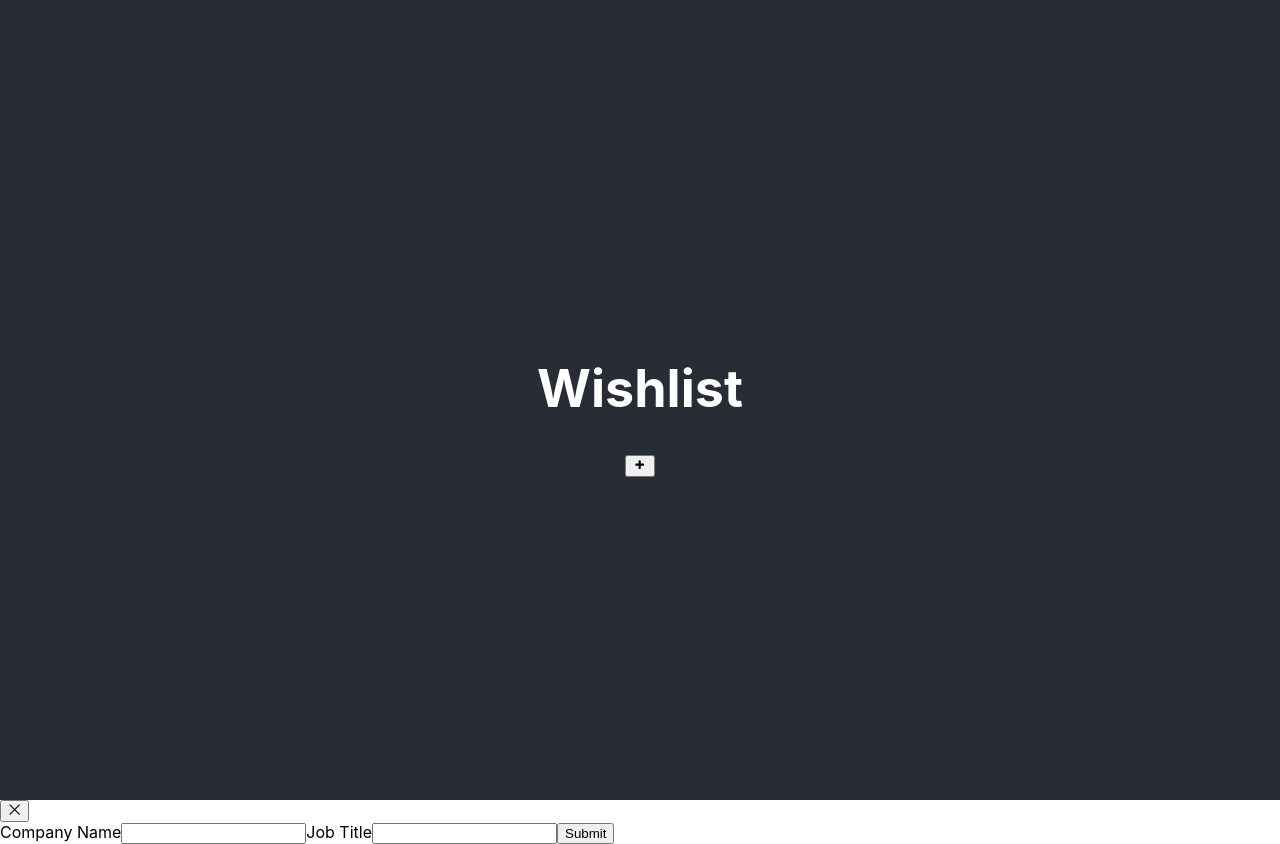
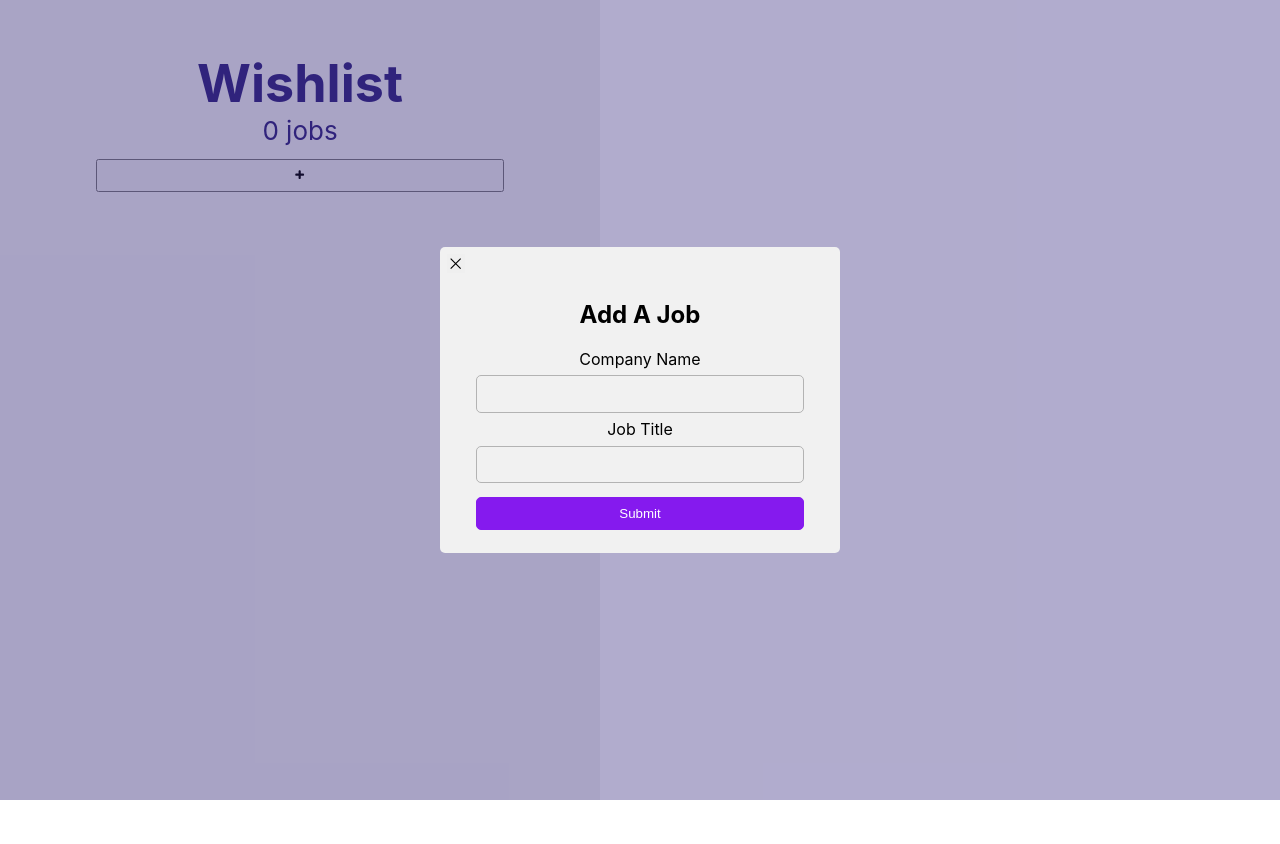
Before and after one commit to Tashazun/wishlist, a React (Create React App) app: page / in a window 1280 px wide. Both pictures are taken after a click on the button "submit new wishlist item". After the commit the page ends 800 px from the top, so only its background shows below. Built offline with nearby package versions, Linux system fonts and the light colour scheme.

Commit message:
render of localstorage data fully functional

```diff
--- a/src/components/App/App.js
+++ b/src/components/App/App.js
@@ -31,28 +31,27 @@ function App() {
   })
 
   return (
-    <div className="app-wrapper">
-      <header className="app-wrapper__header">
-        <h1>Wishlist</h1>
+    <div className="app">
+      <header className="app__header">
+        <h1 className="app__heading">Wishlist</h1>
+        <p className="app__count">{localStorage.length} jobs</p>
         <button
           type="submit"
-          className="app-wrapper__button"
+          className="app__button"
           onClick={() => setModalOpen(true)}
           aria-label="submit new wishlist item"
         >
           <TiPlus />
         </button>
       </header>
-      <main>
+      <main className="app__content">
         {modalOpen === true && <Modal state={modalOpen} setModalOpen={setModalOpen}/>}
-        <div>
         {storedValues && x.map((listItem, index) => (
-            <div className="frame__thumbnail" key={index}>
-                <p>{listItem}</p>
-                <p>{y[index]}</p>
+            <div className="app__item" key={index}>
+                <h2 className="app__company">{listItem}</h2>
+                <p className="app__title">{y[index]}</p>
             </div>
         ))}
-        </div>
       </main>
     </div>
   );
--- a/src/components/App/App.scss
+++ b/src/components/App/App.scss
@@ -1,17 +1,56 @@
-.app-wrapper {
+.app {
   display: flex;
   flex-direction: column;
-  justify-content: center;
+  background-color: #F1F1F1;
+  height: 100vh;
+  width: 600px;
 
-
-  .app-wrapper__header {
-    background-color: #282c34;
-    min-height: 100vh;
+  &__header {
+    background-color: #F1F1F1;
     display: flex;
     flex-direction: column;
     align-items: center;
-    justify-content: center;
     font-size: calc(10px + 2vmin);
-    color: white;
+    color: #30237C;
+  }
+
+  &__heading {
+    margin: 1em 1em 0 1em;
+  }
+  &__count {
+    margin: 0 .5em .5em .5em;
+  }
+
+  &__button {
+    height: 2.5em;
+    width: 68%;
+  }
+
+  &__content {
+    display: flex;
+    flex-direction: column;
+    align-items: center;
+    overflow-y: scroll;
+  }
+
+  &__item {
+    width: 70%;
+    height: 10em;
+    margin: .5em;
+    background-color: blue;
+    border-radius: 5px;;
+  }
+
+  &__company {
+    margin: .5em 1em;
+  }
+
+  &__title {
+    margin: .5em 1.5em;
   }
 }
+
+::-webkit-scrollbar {
+  width: 0px;
+  background: transparent; /* make scrollbar transparent */
+}
--- a/src/components/Modal/Modal.js
+++ b/src/components/Modal/Modal.js
@@ -2,6 +2,7 @@ import React from "react"
 import { MdError } from "react-icons/md";
 import { GrClose} from "react-icons/gr";
 
+import './Modal.scss';
 import useForm from '../../utilities/useForm';
 
 const Modal = ({state, setModalOpen}) => {
@@ -9,13 +10,16 @@ const Modal = ({state, setModalOpen}) => {
 
   return (
     <div className="wishlist">
+      <div className="wishlist__content">
         <button
           type="button"
+          className="wishlist__close"
           aria-label="close modal"
           onClick={() => setModalOpen(false)}
           >
           <GrClose/>
         </button>
+        <h2 className="wishlist__heading">Add A Job</h2>
         <form
           role="form"
           className="wishlist__form"
@@ -67,12 +71,13 @@ const Modal = ({state, setModalOpen}) => {
           />
 
           <button
-          className="wishlist__button"
+            className="wishlist__submit"
             type="submit"
             name="submit"
             >Submit</button>
         </form>
       </div>
+    </div>
   )
 }
 
--- a/src/components/Modal/Modal.scss
+++ b/src/components/Modal/Modal.scss
@@ -0,0 +1,74 @@
+.wishlist {
+  position: absolute;
+  top: 0;
+  bottom: 0;
+  left: 0;
+  right: 0;
+  display: flex;
+  flex-direction: column;
+  justify-content: center;
+  align-items: center;
+  background: #30237C60;
+
+  &__content {
+    background:#F1F1F1;
+    border-radius: 5px;
+    width: 25em;
+  }
+
+  &__close {
+    border: none;
+    margin: .5em;
+    padding: .2em .2em 0 .2em;
+    cursor: pointer;
+
+    &:hover,
+    &:focus {
+      outline: 1px solid #851AEE;
+    }
+  }
+
+  &__heading {
+    text-align: center;
+  }
+
+  &__form {
+    display: flex;
+    flex-direction: column;
+    margin: 1em;
+  }
+
+  &__label {
+    text-align: center;
+  }
+
+  &__input {
+    height: 2.5em;
+    border: 1px solid #B3B3B3;
+    border-radius: 5px;
+    background-color: #F1F1F1;
+    margin: .5em 1.5em;
+
+    &:hover,
+    &:focus {
+      border: 1px solid #851AEE;
+    }
+
+  }
+
+  &__submit {
+    height: 2.5em;
+    border: 1px solid #851AEE;
+    border-radius: 5px;
+    background-color: #851AEE;
+    color: #fff;
+    margin: .5em 1.5em;
+    cursor: pointer;
+    transition: background-color .2s ease-in-out;
+
+    &:hover,
+    &:focus {
+      background-color: #530DB6;
+    }
+  }
+}
--- a/src/index.scss
+++ b/src/index.scss
@@ -1,5 +1,6 @@
 body {
   margin: 0;
+  height: 100%;
   font-family: -apple-system, BlinkMacSystemFont, 'Segoe UI', 'Roboto', 'Oxygen',
     'Ubuntu', 'Cantarell', 'Fira Sans', 'Droid Sans', 'Helvetica Neue',
     sans-serif;
--- a/src/utilities/useForm.js
+++ b/src/utilities/useForm.js
@@ -8,7 +8,9 @@ const useForm = () => {
   const [errors, setErrors] = useState({});
 
   const handleSubmit = event => {
-    if (event) event.preventDefault();
+    if (!Object.keys(values).length) {
+      event.preventDefault();
+    }
     setErrors(validate(values));
 
     if(Object.keys(errors).length !== 0) {
```
Lines whose indentation alone changed are shown as unchanged.
